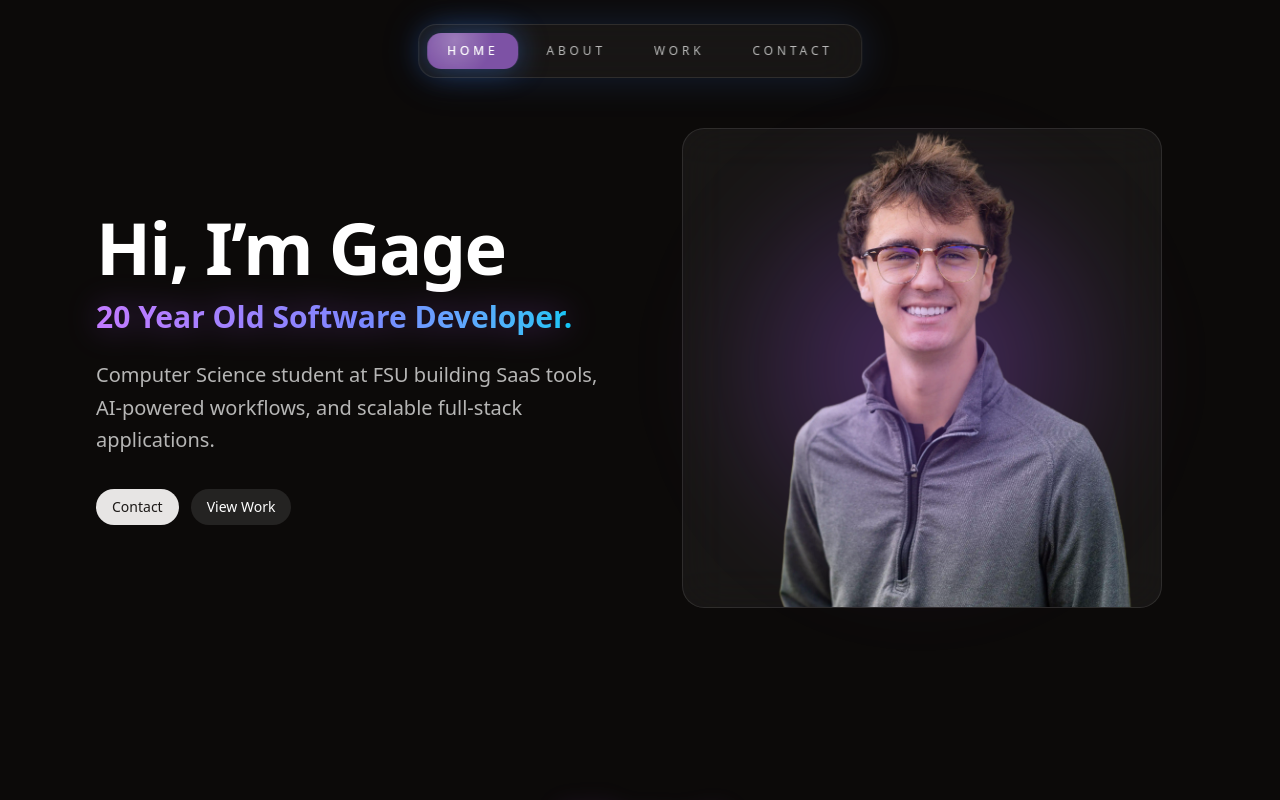
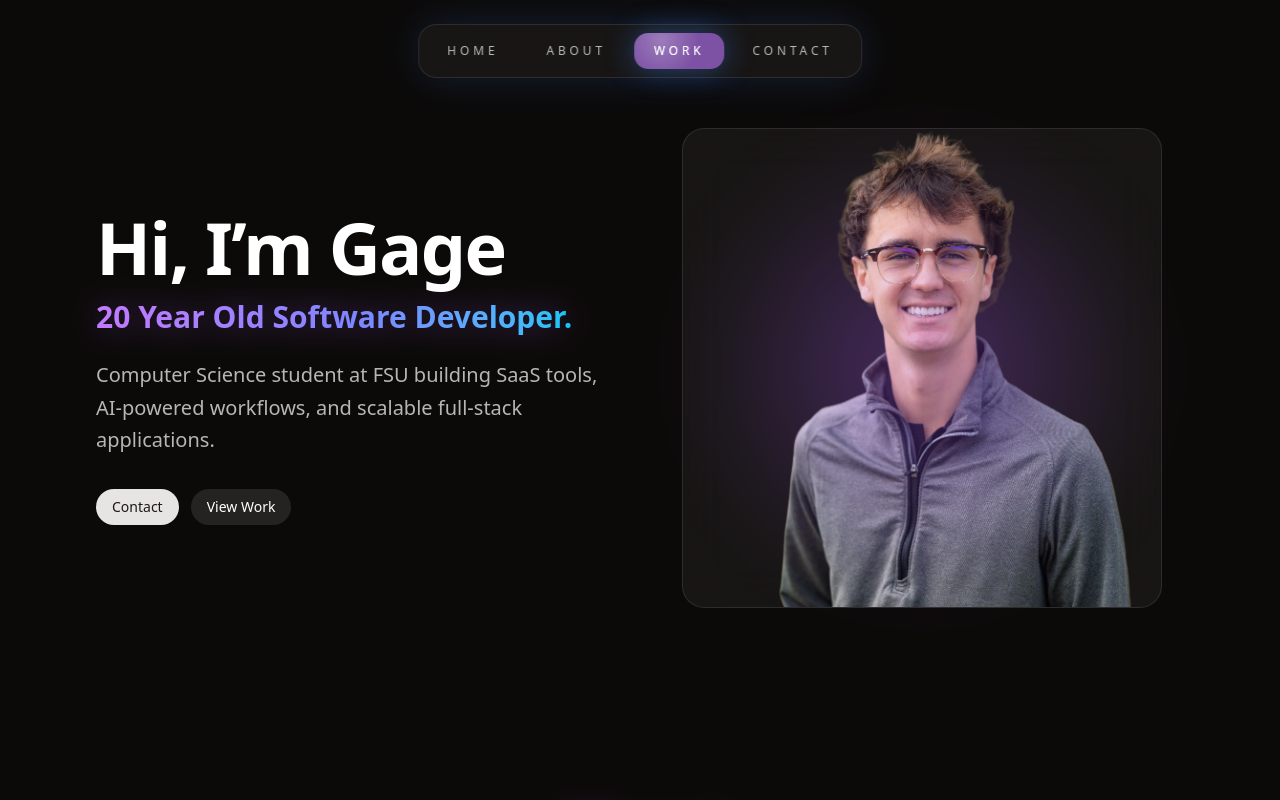
Before and after one commit to gagewillette/gagewillette.com, a Next.js app: page / in a window 1280 px wide. Shown: the top 800 px of the page. Built offline with nearby package versions, Linux system fonts and the light colour scheme.

Commit message:
fix navbar and github to external tab

```diff
--- a/app/components/navbar.tsx
+++ b/app/components/navbar.tsx
@@ -19,27 +19,54 @@ export default function Navbar() {
   const [hovered, setHovered] = useState<string | null>(null);
   const [active, setActive] = useState<string>("home");
 
-  useEffect(() => {
-    const ids = items.map((i) => i.id);
-    const obs = new IntersectionObserver(
-      (entries) => {
-        const visible = entries
-          .filter((e) => e.isIntersecting)
-          .sort(
-            (a, b) => (b.intersectionRatio ?? 0) - (a.intersectionRatio ?? 0),
-          )[0];
-        if (visible?.target?.id) setActive(visible.target.id);
-      },
-      { root: null, threshold: [0.2, 0.35, 0.5, 0.65] },
-    );
+useEffect(() => {
+  const sections = items
+    .map((i) => document.getElementById(i.id))
+    .filter(Boolean) as HTMLElement[];
 
-    ids.forEach((id) => {
-      const el = document.getElementById(id);
-      if (el) obs.observe(el);
-    });
+  if (sections.length === 0) return;
 
-    return () => obs.disconnect();
-  }, [items]);
+  let raf = 0;
+
+  const computeActive = () => {
+    if (hovered) return;
+
+    const centerY = window.innerHeight / 2;
+
+    let bestId = active;
+    let bestDist = Number.POSITIVE_INFINITY;
+
+    for (const s of sections) {
+      const r = s.getBoundingClientRect();
+      const sectionCenter = r.top + r.height / 2;
+      const dist = Math.abs(sectionCenter - centerY);
+
+      if (dist < bestDist) {
+        bestDist = dist;
+        bestId = s.id;
+      }
+    }
+
+    if (bestId && bestId !== active) setActive(bestId);
+  };
+
+  const onScroll = () => {
+    cancelAnimationFrame(raf);
+    raf = requestAnimationFrame(computeActive);
+  };
+
+  // Run once immediately so initial state is correct
+  computeActive();
+
+  window.addEventListener("scroll", onScroll, { passive: true });
+  window.addEventListener("resize", onScroll);
+
+  return () => {
+    cancelAnimationFrame(raf);
+    window.removeEventListener("scroll", onScroll);
+    window.removeEventListener("resize", onScroll);
+  };
+}, [items, hovered, active]);
 
   const current = hovered ?? active;
 
@@ -63,6 +90,7 @@ export default function Navbar() {
                 onClick={(e) => {
                   e.preventDefault();
                   const el = document.querySelector(it.href);
+                  setActive(it.id)
                   if (!el) return;
                   el.scrollIntoView({
                     behavior: "smooth",
--- a/app/components/sections/recent_work.tsx
+++ b/app/components/sections/recent_work.tsx
@@ -16,7 +16,7 @@ type Project = {
 
 const projects: Project[] = [
   {
-    title: "InboxGhost",
+    title: "Inbox Ghost",
     subtitle: "AI Gmail assistant",
     description:
       "Triages inboxes, summarizes threads, and drafts replies using Gmail OAuth, vector search, and LLMs.",
@@ -139,6 +139,7 @@ function ProjectRow({ p, flip }: { p: Project; flip?: boolean }) {
                 <a
                   key={l.type}
                   href={l.href}
+                  target="_blank"
                   className="
                     inline-flex items-center gap-2
                     rounded-full border border-white/10 bg-white/5
```
